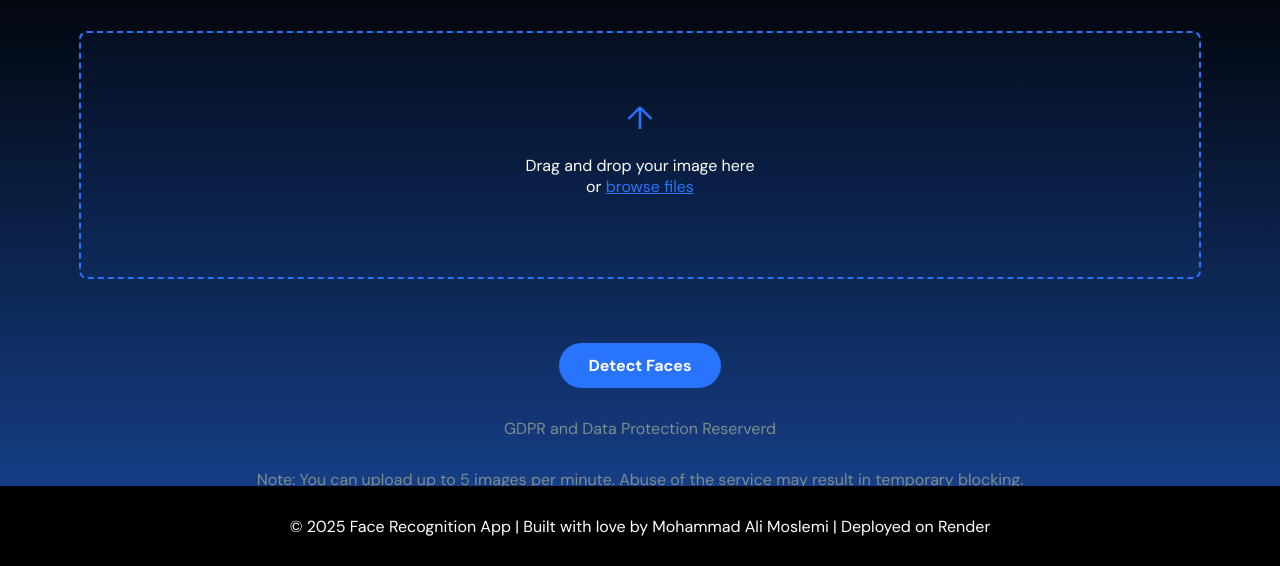
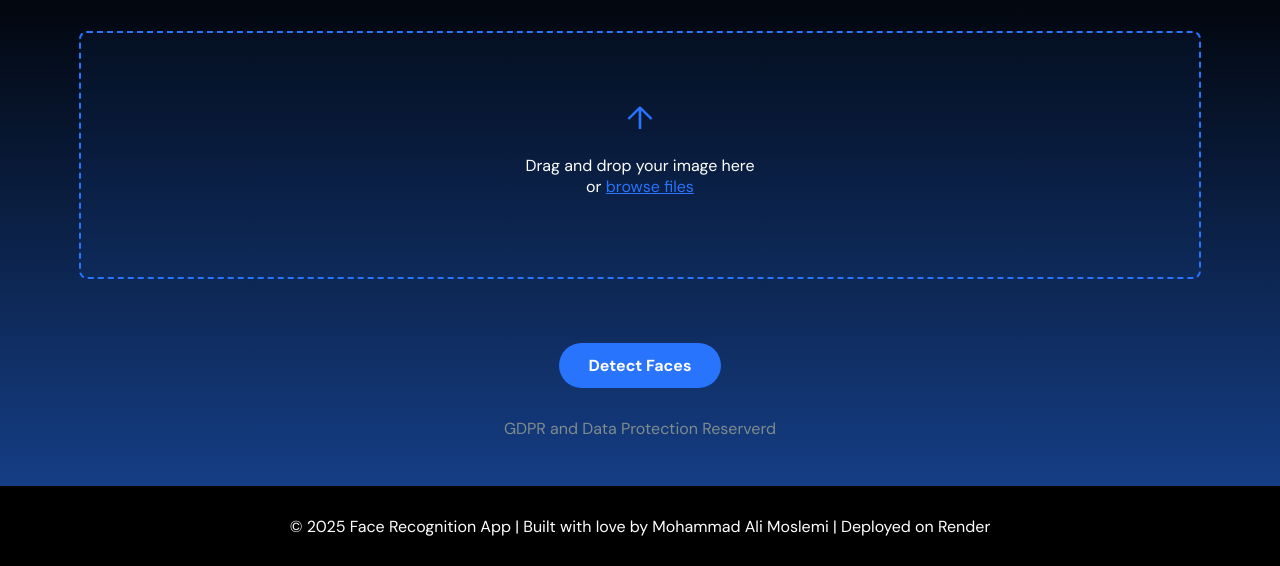
Before and after one commit to mdalimoslemi/python-face-rec, a Flask app: page / in a window 1280 px wide. Shown: the part 234-800 px from the top of the page. Run offline with Flask 2, Linux system fonts and the light colour scheme; some libraries are stand-ins or nearby versions.

```diff
--- a/templates/index.html
+++ b/templates/index.html
@@ -34,7 +34,6 @@
             <button type="submit">Detect Faces</button>
             <p></p>
             <p> GDPR and Data Protection Reserverd</p>
-            <p>Note: You can upload up to 5 images per minute. Abuse of the service may result in temporary blocking.</p>
         </form>
         {% if message %}
             <p>{{ message }}</p>
```
